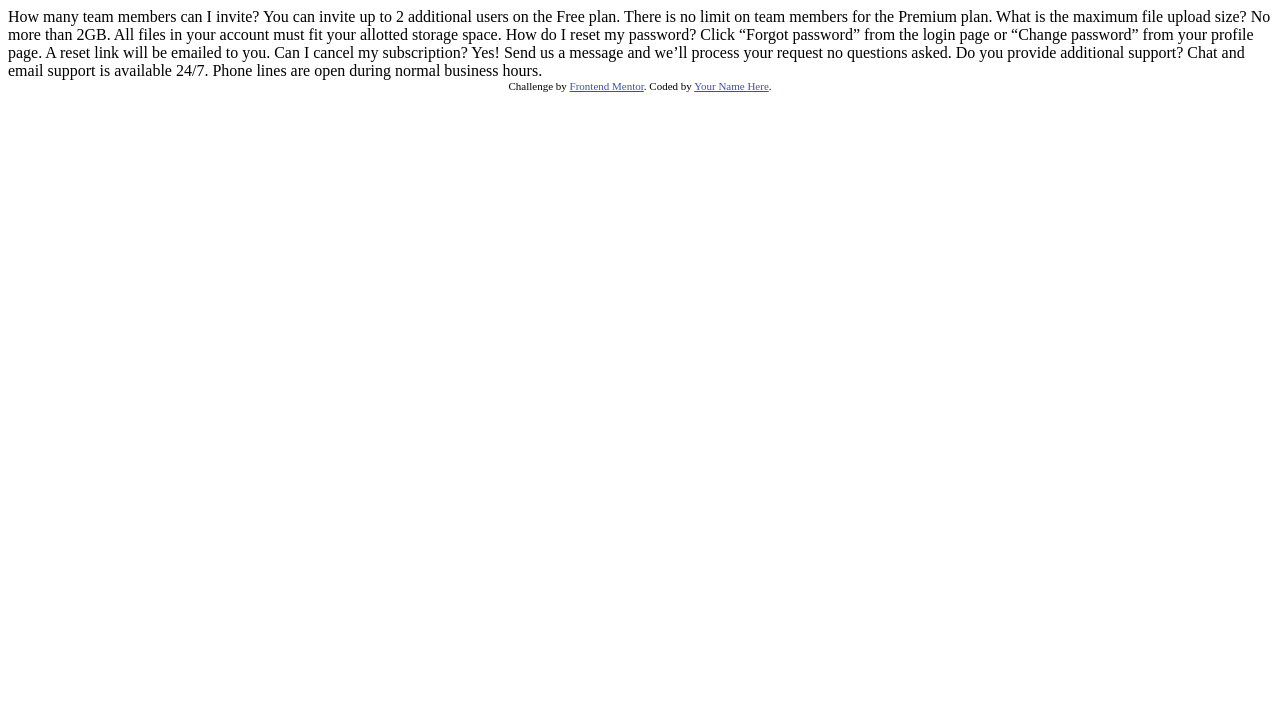
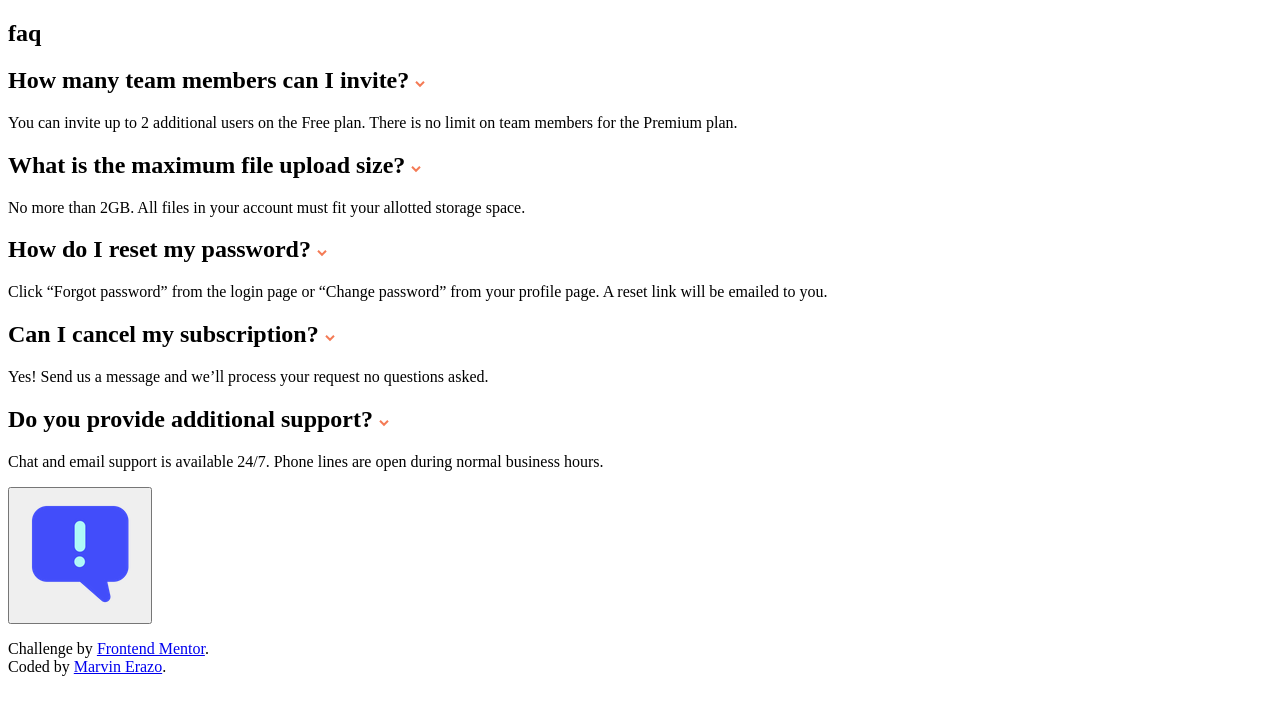
Before and after one commit to Marvin-Erazo/faq-accordion-card-main, a plain HTML site: page index.html in a window 1280 px wide. Drawn offline with Linux system fonts and the light colour scheme.

Commit message:
index edit: for review

```diff
--- a/index.html
+++ b/index.html
@@ -2,39 +2,70 @@
 <html lang="en">
 <head>
   <meta charset="UTF-8">
-  <meta name="viewport" content="width=device-width, initial-scale=1.0"> <!-- displays site properly based on user's device -->
+  <meta name="viewport" content="width=device-width, initial-scale=1.0">
+  <meta name="description" content="FAQ Accordion component created with HTML CSS and JS. Challenge from: https://www.frontendmentor.io/home">
+  <meta name="author" content="Marvin Erazo">
+  <meta name="copyrigth" content="© 2022 Marvin Erazo">
 
   <link rel="icon" type="image/png" sizes="32x32" href="./images/favicon-32x32.png">
+  <link rel="stylesheet" href="style.css">
 
-  <title>Frontend Mentor | FAQ Accordion Card</title>
+  <title>Marvin Erazo | FAQ Accordion Card</title>
 
-  <!-- Feel free to remove these styles or customise in your own stylesheet 👍 -->
-  <style>
-    .attribution { font-size: 11px; text-align: center; }
-    .attribution a { color: hsl(228, 45%, 44%); }
-  </style>
 </head>
 <body>
-  How many team members can I invite?
-  You can invite up to 2 additional users on the Free plan. There is no limit on
-  team members for the Premium plan.
+  <main>
+    <div class="container">
+      <section class="image-bg" id="right-section">
+        <!--I try to do as a background in css-->
+      </section>
 
-  What is the maximum file upload size?
-  No more than 2GB. All files in your account must fit your allotted storage space.
+      <section class="faq-container">
+        <h1>faq</h1>
 
-  How do I reset my password?
-  Click “Forgot password” from the login page or “Change password” from your profile page.
-  A reset link will be emailed to you.
+        <div class="faq">
+          <h2>How many team members can I invite? <span class="answer"><img src="images/icon-arrow-down.svg" alt=""></span></h2>
+          <p>You can invite up to 2 additional users on the Free plan. There is no limit on
+            team members for the Premium plan.</p>
+        </div>
 
-  Can I cancel my subscription?
-  Yes! Send us a message and we’ll process your request no questions asked.
+        <div class="faq">
+          <h2>What is the maximum file upload size? <span class="answer"><img src="images/icon-arrow-down.svg" alt=""></span></h2>
+          <p>No more than 2GB. All files in your account must fit your allotted storage space.</p>
+        </div>
 
-  Do you provide additional support?
-  Chat and email support is available 24/7. Phone lines are open during normal business hours.
+        <div class="faq">
+          <h2>How do I reset my password?<span class="answer"> <img src="images/icon-arrow-down.svg" alt=""></span></h2>
+          <p>Click “Forgot password” from the login page or “Change password” from your profile page.
+            A reset link will be emailed to you.</p>
+        </div>
+
+        <div class="faq">
+          <h2>Can I cancel my subscription?<span class="answer"> <img src="images/icon-arrow-down.svg" alt=""></span></h2>
+          <p>Yes! Send us a message and we’ll process your request no questions asked.</p>
+        </div>
+
+        <div class="faq">
+          <h2>Do you provide additional support?<span class="answer"> <img src="images/icon-arrow-down.svg" alt=""></span></h2>
+          <p>Chat and email support is available 24/7. Phone lines are open during normal business hours.</p>
+        </div>
+      </section>
+
+    </div>
+  </main>
 
   <div class="attribution">
-    Challenge by <a href="https://www.frontendmentor.io?ref=challenge" target="_blank">Frontend Mentor</a>.
-    Coded by <a href="#">Your Name Here</a>.
+    <button class="showBtn" title="Attribution" name="attribution" onclick="showAttribution()">
+      <img src="images/information.png" alt="">
+    </button>
+
+    <p>
+      Challenge by <a href="https://www.frontendmentor.io?ref=challenge" target="_blank">Frontend Mentor</a>.
+      <br>
+      Coded by <a href="https://github.com/Marvin-Erazo">Marvin Erazo</a>.
+    </p>
   </div>
+
+  <script src="main.js"></script>
 </body>
 </html>
```
Also changed, not shown: images/information.png (added).
